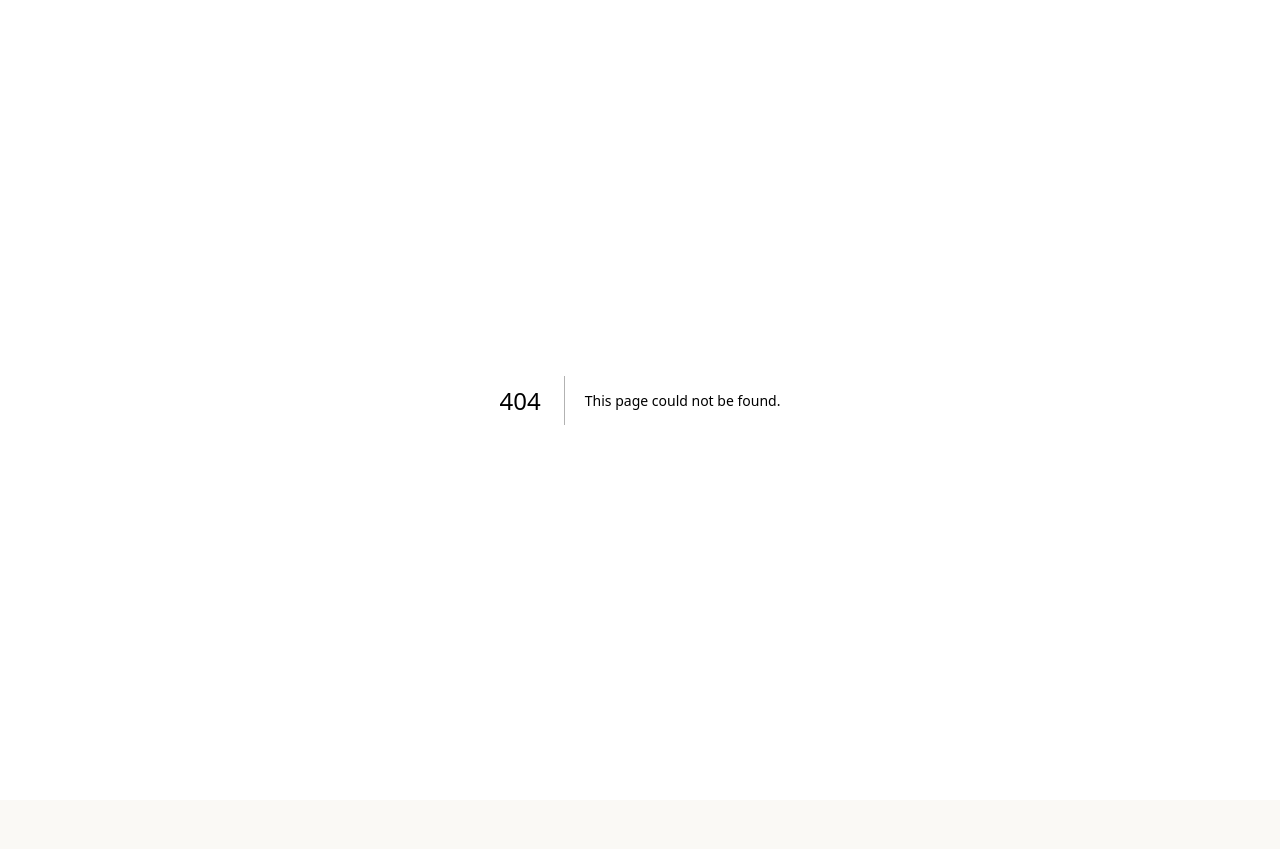
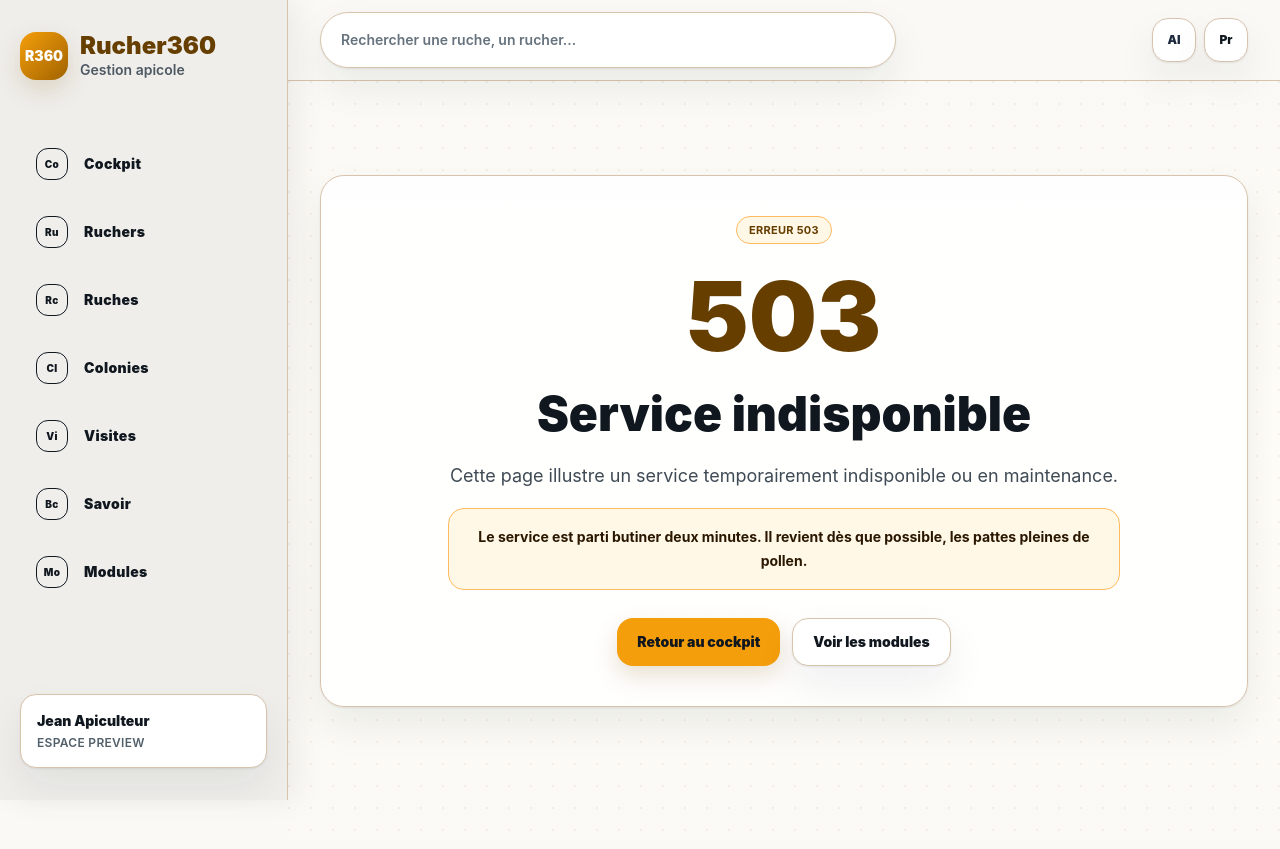
Before and after one commit to bigfred2002/ruche360, a Next.js app: page /errors/503 in a window 1280 px wide. Before the commit this address had no page. Before the commit the page ends 800 px from the top, so only its background shows below. Built offline with nearby package versions, Linux system fonts and the light colour scheme.

Commit message:
feat: add custom error pages
Add custom error pages for 404, runtime errors, and static 403/500/503 previews without business logic, APIs, sessions, persistence, auth, Prisma changes, active AI, active IoT, Docker changes, or dependencies.

```diff
--- /dev/null
+++ b/src/app/error.tsx
@@ -0,0 +1,14 @@
+"use client";
+
+import { ErrorPageShell } from "@/components/ErrorPageShell";
+
+export default function Error() {
+  return (
+    <ErrorPageShell
+      code="500"
+      detail="Une erreur inattendue s'est produite dans l'interface. Les données ne sont pas modifiées par cette page."
+      humor="Le cockpit a secoué un peu trop fort. On pose l'enfumoir, on respire, et on revient proprement."
+      title="Quelque chose a déraillé"
+    />
+  );
+}
--- /dev/null
+++ b/src/app/errors/403/page.tsx
@@ -0,0 +1,13 @@
+import { ErrorPageShell } from "@/components/ErrorPageShell";
+
+export default function ForbiddenPage() {
+  return (
+    <ErrorPageShell
+      code="403"
+      currentPath="/errors/403"
+      detail="Cette zone sera réservée aux membres ayant les permissions adaptées."
+      humor="La porte est fermée, mais au moins elle est bien étiquetée. Il faudra le bon rôle pour entrer."
+      title="Accès non autorisé"
+    />
+  );
+}
--- /dev/null
+++ b/src/app/errors/500/page.tsx
@@ -0,0 +1,13 @@
+import { ErrorPageShell } from "@/components/ErrorPageShell";
+
+export default function ServerErrorPage() {
+  return (
+    <ErrorPageShell
+      code="500"
+      currentPath="/errors/500"
+      detail="Cette page illustre l'état prévu pour une erreur interne."
+      humor="Une abeille a probablement marché sur le clavier serveur. Hypothèse non contractuelle."
+      title="Erreur interne"
+    />
+  );
+}
--- /dev/null
+++ b/src/app/errors/503/page.tsx
@@ -0,0 +1,13 @@
+import { ErrorPageShell } from "@/components/ErrorPageShell";
+
+export default function UnavailablePage() {
+  return (
+    <ErrorPageShell
+      code="503"
+      currentPath="/errors/503"
+      detail="Cette page illustre un service temporairement indisponible ou en maintenance."
+      humor="Le service est parti butiner deux minutes. Il revient dès que possible, les pattes pleines de pollen."
+      title="Service indisponible"
+    />
+  );
+}
--- /dev/null
+++ b/src/app/not-found.tsx
@@ -0,0 +1,12 @@
+import { ErrorPageShell } from "@/components/ErrorPageShell";
+
+export default function NotFound() {
+  return (
+    <ErrorPageShell
+      code="404"
+      detail="La page demandée n'existe pas encore dans Rucher360 ou a changé de chemin."
+      humor="On a fouillé le rucher, les hausses et même le carnet de terrain: cette page n'a pas été trouvée."
+      title="Page introuvable"
+    />
+  );
+}
--- /dev/null
+++ b/src/components/ErrorPageShell.tsx
@@ -0,0 +1,70 @@
+import Link from "next/link";
+
+import { AppShell } from "./AppShell";
+import { createAppNavigation } from "./appNavigation";
+import { StatusBadge } from "./StatusBadge";
+
+type ErrorPageShellProps = {
+  code: "403" | "404" | "500" | "503";
+  currentPath?: string;
+  detail: string;
+  humor: string;
+  title: string;
+};
+
+const codeTone = {
+  "403": "amber",
+  "404": "preview",
+  "500": "alert",
+  "503": "soon",
+} as const;
+
+export function ErrorPageShell({
+  code,
+  currentPath = "/",
+  detail,
+  humor,
+  title,
+}: ErrorPageShellProps) {
+  const { desktopNavigationItems, mobileNavigationItems } =
+    createAppNavigation(currentPath);
+
+  return (
+    <AppShell
+      desktopNavigationItems={desktopNavigationItems}
+      mobileNavigationItems={mobileNavigationItems}
+    >
+      <div className="mx-auto flex min-h-[calc(100vh-5rem)] w-full max-w-5xl items-center px-5 py-10 sm:px-6 lg:px-8">
+        <section className="surface-panel w-full rounded-3xl p-6 text-center sm:p-10">
+          <StatusBadge label={`Erreur ${code}`} tone={codeTone[code]} />
+          <p className="mt-6 text-7xl font-black leading-none text-amber-900 sm:text-8xl">
+            {code}
+          </p>
+          <h1 className="mt-5 text-3xl font-black leading-tight text-slate-950 sm:text-5xl">
+            {title}
+          </h1>
+          <p className="mx-auto mt-4 max-w-2xl text-lg leading-8 text-slate-700">
+            {detail}
+          </p>
+          <p className="mx-auto mt-4 max-w-2xl rounded-2xl border border-amber-200 bg-amber-50 p-4 text-sm font-bold leading-6 text-amber-950">
+            {humor}
+          </p>
+          <div className="mt-7 flex flex-wrap justify-center gap-3">
+            <Link
+              className="focus-ring motion-nav inline-flex min-h-12 items-center rounded-2xl bg-amber-400 px-5 text-sm font-black text-slate-950 shadow-amber"
+              href="/"
+            >
+              Retour au cockpit
+            </Link>
+            <Link
+              className="focus-ring motion-nav inline-flex min-h-12 items-center rounded-2xl border border-cream-300 bg-white px-5 text-sm font-black text-slate-750 shadow-field"
+              href="/modules"
+            >
+              Voir les modules
+            </Link>
+          </div>
+        </section>
+      </div>
+    </AppShell>
+  );
+}
```
Also changed, not shown: 3 other files (tests, documents, lock files or other folders).
